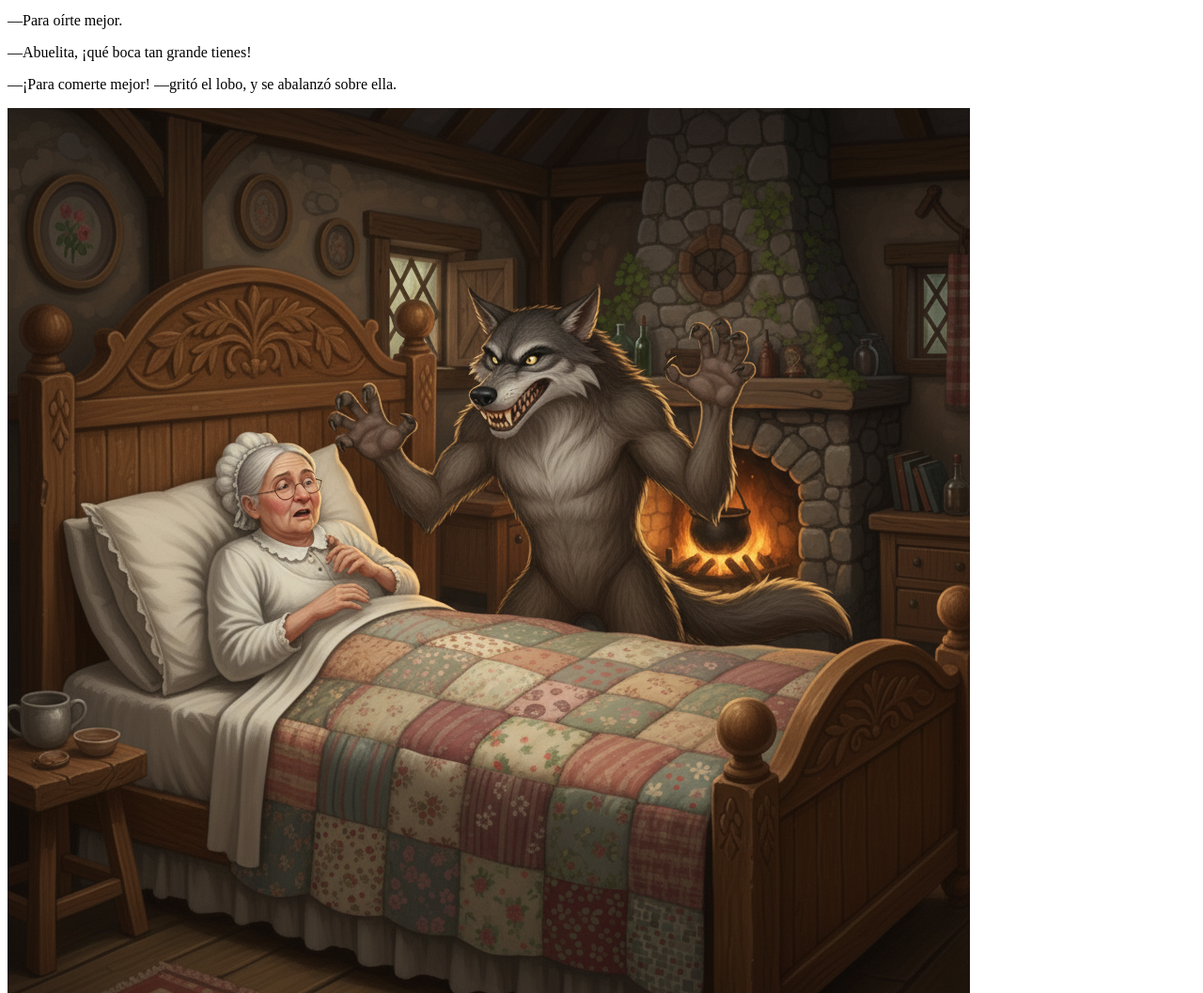
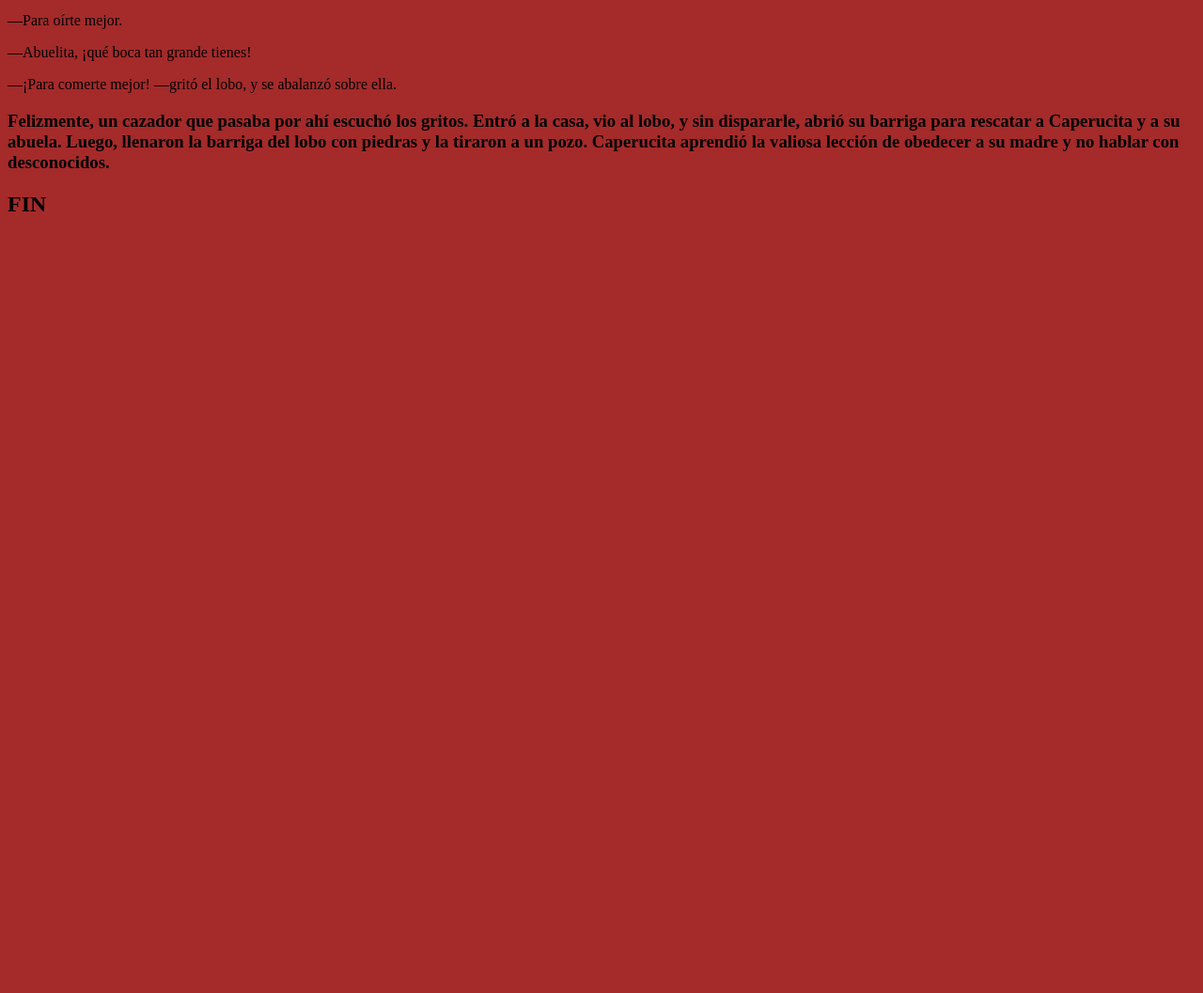
Before and after one commit to webermuros1-oss/Caperucita-Roja, a plain HTML site: page index.html in a window 1280 px wide. Shown: the part 1430-2487 px from the top of the page at 94% size. After the commit the page ends 1681 px from the top, so only its background shows below. Drawn offline with Linux system fonts and the light colour scheme.

Commit message:
create css folder

```diff
--- a/css/index.css
+++ b/css/index.css
@@ -1,3 +1,3 @@
-header{
-background-color: red;
+body{
+    background-color: brown;
 }
--- a/index.html
+++ b/index.html
@@ -4,6 +4,7 @@
     <meta charset="UTF-8">
     <meta name="viewport" content="width=device-width, initial-scale=1.0">
     <title>Caperucita Roja</title>
+    <link rel="stylesheet" href="css/index.css">
 </head>
 <body>
     <header>
@@ -27,9 +28,8 @@
             <p>—Para oírte mejor.</p>
             <p>—Abuelita, ¡qué boca tan grande tienes!</p>
             <p>—¡Para comerte mejor! —gritó el lobo, y se abalanzó sobre ella.</p>
-        <img src="image/Gemini_Generated_Image_e112wte112wte112.png" alt="el lobo esta intentando comerse a la abuela"
-    <h3>Felizmente, un cazador que pasaba por ahí escuchó los gritos. Entró a la casa, vio al lobo, y sin dispararle, abrió su barriga para rescatar a Caperucita y a su abuela. Luego, llenaron la barriga del lobo con piedras y la tiraron a un pozo. Caperucita aprendió la valiosa lección de obedecer a su madre y no hablar con desconocidos.</h3>
-        <img src="image/Gemini_Generated_Image_inmks9inmks9inmk.png" alt="los tres estan delante del lobo con la barriga llena de piedras">
+            <h3>Felizmente, un cazador que pasaba por ahí escuchó los gritos. Entró a la casa, vio al lobo, y sin dispararle, abrió su barriga para rescatar a Caperucita y a su abuela. Luego, llenaron la barriga del lobo con piedras y la tiraron a un pozo. Caperucita aprendió la valiosa lección de obedecer a su madre y no hablar con desconocidos.</h3>
+            <src="image/Gemini_Generated_Image_e112wte112wte112.png" alt="el lobo esta intentando comerse a la abuela"        <img src="image/Gemini_Generated_Image_inmks9inmks9inmk.png" alt="los tres estan delante del lobo con la barriga llena de piedras">
         <h2>FIN</h2>
     </main>
 <footer>
```
